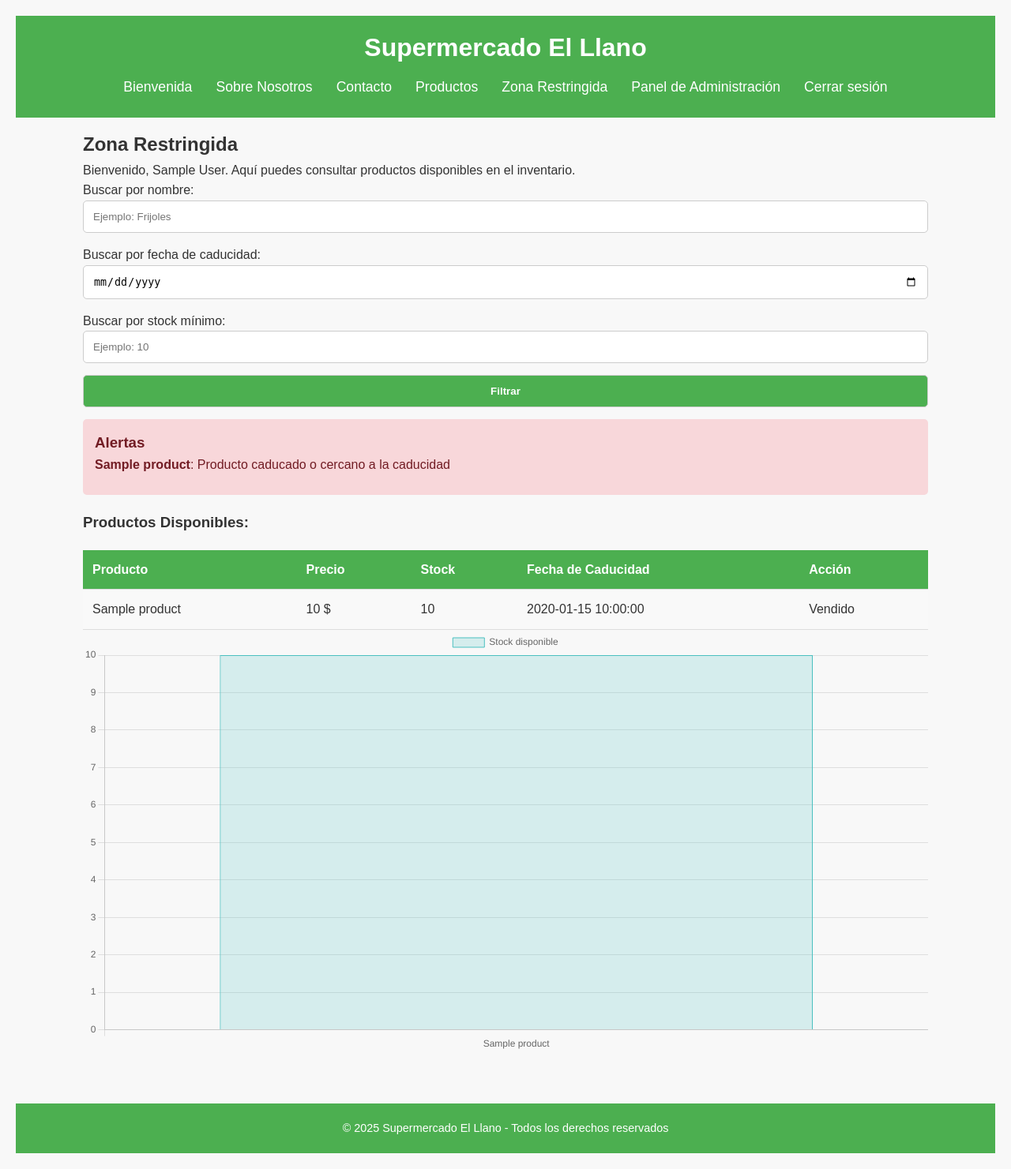
After one commit to ManuelBusani/Proyecto_TACC_2025-1, a PHP site: page /public/restricted_area.php in a window 1280 px wide. The commit adds this page. Shown: the whole page at 79% size. Run offline with PHP 8.4, Linux system fonts and the light colour scheme; the visitor is signed in with stand-in values (Sample User, id 1); tables that the repository leaves empty or names only in its code hold one stand-in row (values such as "Sample post").

Commit message:
Vistas para usuario restringo y usuario admin

```diff
--- a/project/css/styles.css
+++ b/project/css/styles.css
@@ -208,9 +208,68 @@ form button:hover {
 .google-login-btn:hover {
     background-color: #c1351d;
 }
-</style>
-</head>
-<body>
 
-</body>
-</html>
+/* Estilo para la tabla */
+table {
+    width: 100%; /* Que ocupe todo el ancho disponible */
+    border-collapse: collapse; /* Eliminar el espacio entre celdas */
+    margin-top: 20px;
+}
+
+th, td {
+    padding: 12px; /* Espacio dentro de las celdas */
+    text-align: left; /* Alineación de texto a la izquierda */
+    border-bottom: 1px solid #ddd; /* Línea delgada debajo de cada fila */
+}
+
+th {
+    background-color: #4CAF50; /* Fondo verde para los encabezados */
+    color: white; /* Texto blanco */
+    font-weight: bold; /* Hacer el texto en los encabezados más fuerte */
+}
+
+td {
+    background-color: #f9f9f9; /* Fondo claro para las celdas */
+}
+
+/* Estilo para las filas alternadas (mejorar la legibilidad) */
+tr:nth-child(even) {
+    background-color: #f2f2f2; /* Fondo gris claro en las filas pares */
+}
+
+tr:hover {
+    background-color: #f1f1f1; /* Fondo más oscuro cuando se pasa el cursor por encima */
+}
+
+/* Botones para descargar */
+.download-btn {
+    display: inline-block;
+    padding: 10px 20px;
+    background-color: #4CAF50;
+    color: white;
+    text-decoration: none;
+    border-radius: 5px;
+    margin-top: 20px;
+}
+
+.download-btn:hover {
+    background-color: #45a049;
+}
+
+
+.alerts {
+    background-color: #f8d7da;
+    color: #721c24;
+    padding: 15px;
+    border-radius: 5px;
+    margin-bottom: 20px;
+}
+
+.alerts ul {
+    list-style-type: none;
+    padding: 0;
+}
+
+.alerts li {
+    margin-bottom: 10px;
+}
--- /dev/null
+++ b/project/public/restricted_area.php
@@ -0,0 +1,180 @@
+<?php
+session_start();
+require_once "../config/db.php"; // Asegúrate de tener la conexión a la base de datos
+
+// Verificamos si el usuario está logueado
+if (!isset($_SESSION['user_id'])) {
+    header("Location: index.php"); // Redirigimos a la página de login si no está logueado
+    exit;
+}
+
+// Verificamos si el producto fue marcado como vendido
+if (isset($_POST['mark_sold'])) {
+    $product_id = $_POST['product_id'];
+    $stmt = $pdo->prepare("UPDATE products SET status = 'sold' WHERE id = :product_id");
+    $stmt->execute(['product_id' => $product_id]);
+}
+
+// Obtener los datos del formulario de búsqueda (si se enviaron)
+$search_name = isset($_POST['search_name']) ? strtolower(trim($_POST['search_name'])) : '';
+$search_expiration_date = isset($_POST['search_expiration_date']) ? $_POST['search_expiration_date'] : '';
+$search_stock = isset($_POST['search_stock']) ? $_POST['search_stock'] : '';
+
+// Filtrar productos según los parámetros
+$query = "SELECT * FROM products WHERE 1=1";
+$params = [];
+
+if ($search_name) {
+    $query .= " AND LOWER(name) LIKE :search_name";
+    $params['search_name'] = "%$search_name%";
+}
+
+if ($search_expiration_date) {
+    $query .= " AND expiration_date = :search_expiration_date";
+    $params['search_expiration_date'] = $search_expiration_date;
+}
+
+if ($search_stock) {
+    $query .= " AND stock >= :search_stock";
+    $params['search_stock'] = $search_stock;
+}
+
+$stmt = $pdo->prepare($query);
+$stmt->execute($params);
+$products = $stmt->fetchAll();
+
+// Notificaciones de productos cercanos a la caducidad o con bajo stock
+$alert_query = "SELECT * FROM products WHERE expiration_date <= CURDATE() + INTERVAL 7 DAY OR stock <= 10";
+$stmt = $pdo->prepare($alert_query);
+$stmt->execute();
+$alerts = $stmt->fetchAll();
+?>
+
+<!DOCTYPE html>
+<html lang="es">
+<head>
+    <meta charset="UTF-8">
+    <meta name="viewport" content="width=device-width, initial-scale=1.0">
+    <title>Zona Restringida - Supermercado El Llano</title>
+    <link rel="stylesheet" href="../css/styles.css">
+    <script src="https://cdn.jsdelivr.net/npm/chart.js"></script>
+</head>
+<body>
+
+<header>
+    <h1>Supermercado El Llano</h1>
+    <nav>
+        <ul>
+            <li><a href="index.php">Bienvenida</a></li>
+            <li><a href="about.php">Sobre Nosotros</a></li>
+            <li><a href="contact.php">Contacto</a></li>
+            <li><a href="products.php">Productos</a></li>
+            <li><a href="restricted_area.php">Zona Restringida</a></li>
+            <?php if (isset($_SESSION['is_admin']) && $_SESSION['is_admin'] == 1): ?>
+                <li><a href="admin_panel.php">Panel de Administración</a></li>
+            <?php endif; ?>
+            <li><a href="../actions/logout.php">Cerrar sesión</a></li>
+        </ul>
+    </nav>
+</header>
+
+<div class="container">
+    <h2>Zona Restringida</h2>
+    <p>Bienvenido, <?= htmlspecialchars($_SESSION['first_name']); ?>. Aquí puedes consultar productos disponibles en el inventario.</p>
+
+    <!-- Formulario de búsqueda para filtrar productos -->
+    <form action="restricted_area.php" method="POST">
+        <label for="search_name">Buscar por nombre:</label>
+        <input type="text" id="search_name" name="search_name" value="<?= htmlspecialchars($search_name); ?>" placeholder="Ejemplo: Frijoles">
+
+        <label for="search_expiration_date">Buscar por fecha de caducidad:</label>
+        <input type="date" id="search_expiration_date" name="search_expiration_date" value="<?= htmlspecialchars($search_expiration_date); ?>">
+
+        <label for="search_stock">Buscar por stock mínimo:</label>
+        <input type="number" id="search_stock" name="search_stock" value="<?= htmlspecialchars($search_stock); ?>" min="0" placeholder="Ejemplo: 10">
+
+        <button type="submit">Filtrar</button>
+    </form>
+
+    <!-- Notificaciones de productos cercanos a la caducidad o con bajo stock -->
+    <?php if ($alerts): ?>
+        <div class="alerts">
+            <h3>Alertas</h3>
+            <ul>
+                <?php foreach ($alerts as $alert): ?>
+                    <li>
+                        <strong><?= htmlspecialchars($alert['name']); ?></strong>:
+                        <?= ($alert['expiration_date'] <= date('Y-m-d')) ? 'Producto caducado o cercano a la caducidad' : 'Stock bajo'; ?>
+                    </li>
+                <?php endforeach; ?>
+            </ul>
+        </div>
+    <?php endif; ?>
+
+
+    <!-- Tabla de productos -->
+    <h3>Productos Disponibles:</h3>
+    <table>
+        <thead>
+            <tr>
+                <th>Producto</th>
+                <th>Precio</th>
+                <th>Stock</th>
+                <th>Fecha de Caducidad</th>
+                <th>Acción</th>
+            </tr>
+        </thead>
+        <tbody>
+            <?php if ($products): ?>
+                <?php foreach ($products as $product): ?>
+                    <tr>
+                        <td><?= htmlspecialchars($product['name']); ?></td>
+                        <td><?= htmlspecialchars($product['price']); ?> $</td>
+                        <td><?= htmlspecialchars($product['stock']); ?></td>
+                        <td><?= htmlspecialchars($product['expiration_date']); ?></td>
+                        <td>
+                            <?php if ($product['status'] == 'available'): ?>
+                                <form action="restricted_area.php" method="POST">
+                                    <input type="hidden" name="product_id" value="<?= $product['id']; ?>">
+                                    <button type="submit" name="mark_sold">Marcar como vendido</button>
+                                </form>
+                            <?php else: ?>
+                                <span>Vendido</span>
+                            <?php endif; ?>
+                        </td>
+                    </tr>
+                <?php endforeach; ?>
+            <?php else: ?>
+                <tr><td colspan="5">No se encontraron productos con esos filtros.</td></tr>
+            <?php endif; ?>
+        </tbody>
+    </table>
+
+        <!-- Gráfico de barras para mostrar el stock de productos -->
+        <canvas id="stockChart" width="400" height="200"></canvas>
+
+<script>
+    var ctx = document.getElementById('stockChart').getContext('2d');
+    var stockChart = new Chart(ctx, {
+        type: 'bar',
+        data: {
+            labels: <?= json_encode(array_column($products, 'name')); ?>, // Nombres de los productos
+            datasets: [{
+                label: 'Stock disponible',
+                data: <?= json_encode(array_column($products, 'stock')); ?>, // Stock de cada producto
+                backgroundColor: 'rgba(75, 192, 192, 0.2)',
+                borderColor: 'rgba(75, 192, 192, 1)',
+                borderWidth: 1
+            }]
+        }
+    });
+</script>
+
+</div>
+
+<footer>
+    <p>&copy; 2025 Supermercado El Llano - Todos los derechos reservados</p>
+</footer>
+
+</body>
+</html>
```
Also changed, not shown: project/public/add_product.php (added, +79 -0 lines), project/public/admin_panel.php (added, +90 -0 lines), project/public/delete_product.php (added, +88 -0 lines), project/public/edit_product.php (added, +101 -0 lines), project/public/generate_reports.php (added, +79 -0 lines), project/public/index.php (+9 -1 lines).
